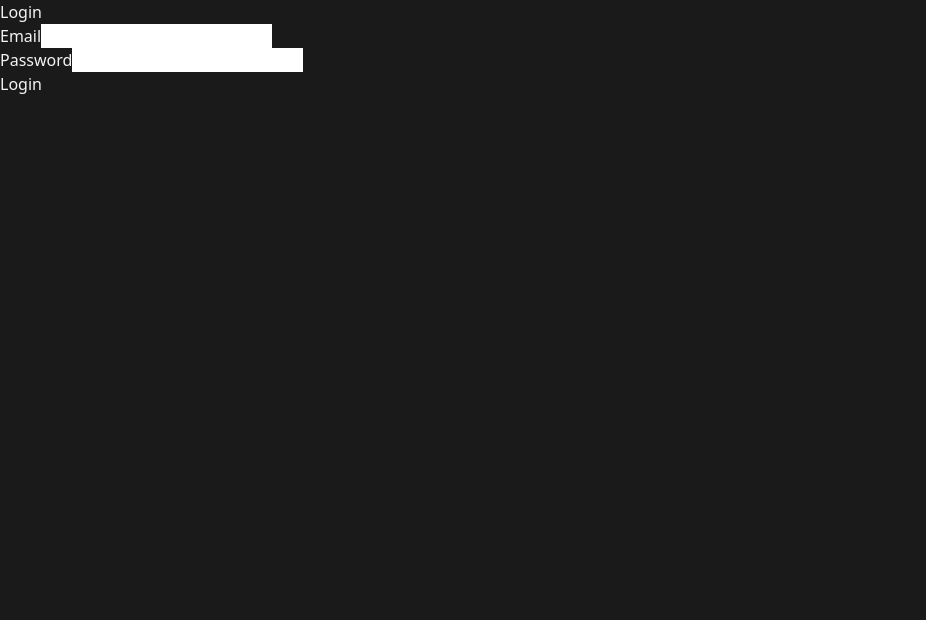
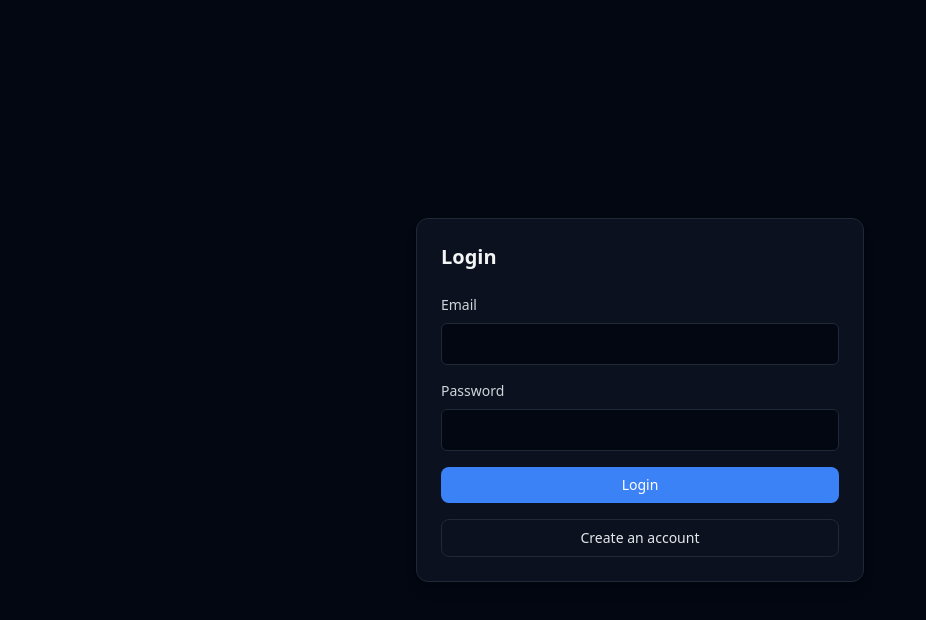
Before and after one commit to santarsiero/audiofile, a React (Vite) app in the folder frontend/: page /login in a window 1280 px wide. Shown: the top 620 px of the page, without its empty margins (0-926 px from the left). Built offline with nearby package versions, Linux system fonts and the light colour scheme; no server answers.

Commit message:
11 almost done fr
working just incase the next change breaks it

```diff
--- a/frontend/src/components/layout/Header.tsx
+++ b/frontend/src/components/layout/Header.tsx
@@ -12,7 +12,9 @@
  * - "My Library" is the only active view
  */
 
+import { useState } from 'react';
 import { useStore } from '@/store';
+import { clearTokens } from '@/services/authTokens';
 import type { LabelId } from '@/types/entities';
 
 export function Header() {
@@ -22,9 +24,51 @@ export function Header() {
   const openPanel = useStore((state) => state.openPanel);
   const activeLibraryId = useStore((state) => state.activeLibraryId);
   const canOpenCreatePanels = Boolean(activeLibraryId);
+  const [isLogoutConfirmOpen, setIsLogoutConfirmOpen] = useState(false);
+
+  // TEMPORARY (Phase 11 bridge): Settings is not wired yet.
+  // For Phase 11, clicking Settings logs out after confirmation.
+  // Future intent: replace this handler with navigation to a real /settings page,
+  // and move Logout into that Settings UI.
+  const handleSettingsClick = () => {
+    setIsLogoutConfirmOpen(true);
+  };
+
+  const handleConfirmLogout = () => {
+    clearTokens();
+    useStore.getState().setAuthenticated(false);
+    window.location.href = '/login';
+  };
 
   return (
     <header className="bg-panel-light dark:bg-panel-dark border-b border-gray-200 dark:border-gray-800 sticky top-0 z-20">
+      {isLogoutConfirmOpen && (
+        <div className="fixed inset-0 z-50 flex items-center justify-center">
+          <div
+            className="absolute inset-0 bg-black/60"
+            onClick={() => setIsLogoutConfirmOpen(false)}
+          />
+          <div className="relative w-full max-w-sm mx-4 rounded-xl border border-gray-800 bg-gray-900 shadow-lg p-5">
+            <div className="text-sm font-semibold text-gray-100">Log out of AudioFile?</div>
+            <div className="mt-4 flex items-center justify-end gap-2">
+              <button
+                className="rounded-lg border border-gray-800 bg-transparent px-3 py-2 text-sm font-medium text-gray-200 hover:bg-gray-800/50"
+                type="button"
+                onClick={() => setIsLogoutConfirmOpen(false)}
+              >
+                Cancel
+              </button>
+              <button
+                className="rounded-lg bg-blue-500 px-3 py-2 text-sm font-medium text-white hover:bg-blue-600"
+                type="button"
+                onClick={handleConfirmLogout}
+              >
+                Log out
+              </button>
+            </div>
+          </div>
+        </div>
+      )}
       {/* Main header row */}
       <div className="h-14 flex items-center px-4 gap-4">
         {/* Logo / App name */}
@@ -98,6 +142,7 @@ export function Header() {
 
           {/* Settings (placeholder) */}
           <button
+            onClick={handleSettingsClick}
             className="p-2 text-gray-500 hover:text-gray-700 dark:text-gray-400 dark:hover:text-gray-200 rounded-lg hover:bg-gray-100 dark:hover:bg-gray-800"
             title="Settings"
           >
--- a/frontend/src/pages/Login.tsx
+++ b/frontend/src/pages/Login.tsx
@@ -1,4 +1,4 @@
-import { useState } from 'react';
+import { useEffect, useState } from 'react';
 import { useNavigate } from 'react-router-dom';
 import { useStore } from '@/store';
 import { authApi } from '@/services/authApi';
@@ -12,6 +12,20 @@ export function Login() {
   const [password, setPassword] = useState('');
   const [isSubmitting, setIsSubmitting] = useState(false);
   const [error, setError] = useState<string | null>(null);
+
+  useEffect(() => {
+    if (!error) {
+      return;
+    }
+
+    const timeoutId = window.setTimeout(() => {
+      setError(null);
+    }, 5000);
+
+    return () => {
+      window.clearTimeout(timeoutId);
+    };
+  }, [error]);
 
   const handleSubmit = async (event: React.FormEvent) => {
     event.preventDefault();
@@ -40,35 +54,54 @@ export function Login() {
   };
 
   return (
+    <div className="min-h-screen bg-gray-950 flex items-center justify-center px-4">
+      <div className="w-full max-w-md bg-gray-900/60 border border-gray-800 rounded-xl shadow-lg p-6">
+        <h1 className="text-xl font-semibold text-gray-100">Login</h1>
+        <form className="mt-6 space-y-4" onSubmit={(event) => void handleSubmit(event)}>
           <div>
-      <h1>Login</h1>
-      <form onSubmit={(event) => void handleSubmit(event)}>
-        <div>
-          <label>
+            <label className="block text-sm font-medium text-gray-300">
               Email
+            </label>
             <input
+              className="mt-2 w-full rounded-md bg-gray-950 border border-gray-800 px-3 py-2 text-gray-100 placeholder-gray-500 focus:outline-none focus:ring-2 focus:ring-blue-500/60 focus:border-blue-500/60"
               value={email}
               onChange={(e) => setEmail(e.target.value)}
               autoComplete="email"
             />
-          </label>
           </div>
           <div>
-          <label>
+            <label className="block text-sm font-medium text-gray-300">
               Password
+            </label>
             <input
+              className="mt-2 w-full rounded-md bg-gray-950 border border-gray-800 px-3 py-2 text-gray-100 placeholder-gray-500 focus:outline-none focus:ring-2 focus:ring-blue-500/60 focus:border-blue-500/60"
               type="password"
               value={password}
               onChange={(e) => setPassword(e.target.value)}
               autoComplete="current-password"
             />
-          </label>
           </div>
-        <button type="submit" disabled={isSubmitting}>
+          <button
+            className="w-full rounded-lg bg-blue-500 px-4 py-2 text-sm font-medium text-white hover:bg-blue-600 disabled:opacity-50 disabled:cursor-not-allowed"
+            type="submit"
+            disabled={isSubmitting}
+          >
             {isSubmitting ? 'Logging in…' : 'Login'}
           </button>
-        {error && <div>{error}</div>}
+          <button
+            className="w-full rounded-lg border border-gray-800 bg-transparent px-4 py-2 text-sm font-medium text-gray-200 hover:bg-gray-800/50"
+            type="button"
+            onClick={() => navigate('/register')}
+          >
+            Create an account
+          </button>
+          {error && (
+            <div className="rounded-md border border-red-500/20 bg-red-500/10 px-3 py-2 text-sm text-red-300">
+              {error}
+            </div>
+          )}
         </form>
+      </div>
     </div>
   );
 }
--- a/frontend/src/pages/Register.tsx
+++ b/frontend/src/pages/Register.tsx
@@ -1,4 +1,4 @@
-import { useState } from 'react';
+import { useEffect, useState } from 'react';
 import { useNavigate } from 'react-router-dom';
 import { useStore } from '@/store';
 import { apiClient } from '@/services/api';
@@ -21,6 +21,20 @@ export function Register() {
   const [password, setPassword] = useState('');
   const [isSubmitting, setIsSubmitting] = useState(false);
   const [error, setError] = useState<string | null>(null);
+
+  useEffect(() => {
+    if (!error) {
+      return;
+    }
+
+    const timeoutId = window.setTimeout(() => {
+      setError(null);
+    }, 5000);
+
+    return () => {
+      window.clearTimeout(timeoutId);
+    };
+  }, [error]);
 
   const handleSubmit = async (event: React.FormEvent) => {
     event.preventDefault();
@@ -52,35 +66,54 @@ export function Register() {
   };
 
   return (
+    <div className="min-h-screen bg-gray-950 flex items-center justify-center px-4">
+      <div className="w-full max-w-md bg-gray-900/60 border border-gray-800 rounded-xl shadow-lg p-6">
+        <h1 className="text-xl font-semibold text-gray-100">Register</h1>
+        <form className="mt-6 space-y-4" onSubmit={(event) => void handleSubmit(event)}>
           <div>
-      <h1>Register</h1>
-      <form onSubmit={(event) => void handleSubmit(event)}>
-        <div>
-          <label>
+            <label className="block text-sm font-medium text-gray-300">
               Email
+            </label>
             <input
+              className="mt-2 w-full rounded-md bg-gray-950 border border-gray-800 px-3 py-2 text-gray-100 placeholder-gray-500 focus:outline-none focus:ring-2 focus:ring-blue-500/60 focus:border-blue-500/60"
               value={email}
               onChange={(e) => setEmail(e.target.value)}
               autoComplete="email"
             />
-          </label>
           </div>
           <div>
-          <label>
+            <label className="block text-sm font-medium text-gray-300">
               Password
+            </label>
             <input
+              className="mt-2 w-full rounded-md bg-gray-950 border border-gray-800 px-3 py-2 text-gray-100 placeholder-gray-500 focus:outline-none focus:ring-2 focus:ring-blue-500/60 focus:border-blue-500/60"
               type="password"
               value={password}
               onChange={(e) => setPassword(e.target.value)}
               autoComplete="new-password"
             />
-          </label>
           </div>
-        <button type="submit" disabled={isSubmitting}>
+          <button
+            className="w-full rounded-lg bg-blue-500 px-4 py-2 text-sm font-medium text-white hover:bg-blue-600 disabled:opacity-50 disabled:cursor-not-allowed"
+            type="submit"
+            disabled={isSubmitting}
+          >
             {isSubmitting ? 'Registering…' : 'Register'}
           </button>
-        {error && <div>{error}</div>}
+          <button
+            className="w-full rounded-lg border border-gray-800 bg-transparent px-4 py-2 text-sm font-medium text-gray-200 hover:bg-gray-800/50"
+            type="button"
+            onClick={() => navigate('/login')}
+          >
+            Already have an account? Log in
+          </button>
+          {error && (
+            <div className="rounded-md border border-red-500/20 bg-red-500/10 px-3 py-2 text-sm text-red-300">
+              {error}
+            </div>
+          )}
         </form>
+      </div>
     </div>
   );
 }
```
Lines whose indentation alone changed are shown as unchanged.
